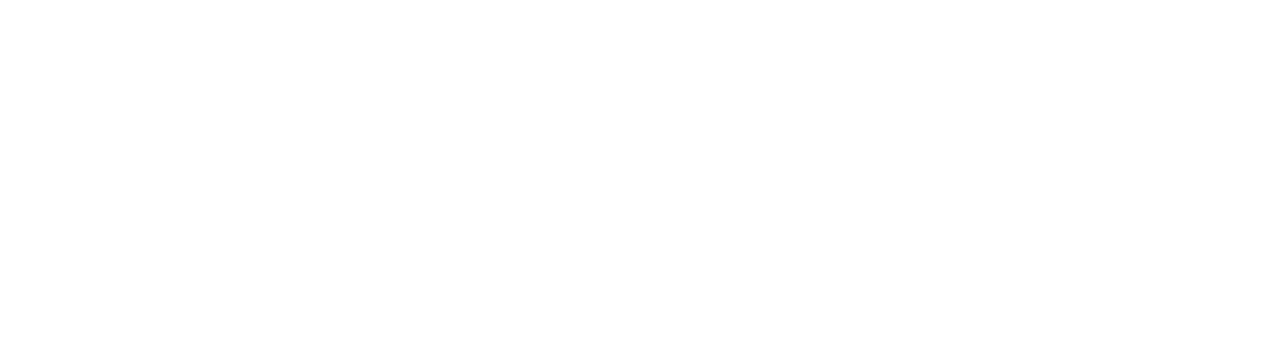
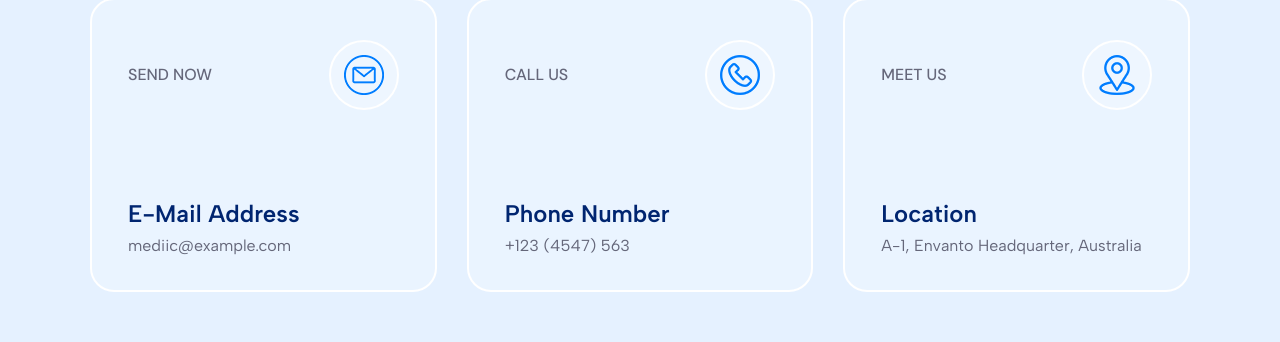
Before and after one commit to jisan5620jk/mediic, a React (Vite) app: page /contact in a window 1280 px wide. Before the commit this address had no page. Shown: the part 1628-1970 px from the top of the page. Before the commit the page ends 800 px from the top, so only its background shows below. Built offline with nearby package versions, Linux system fonts and the light colour scheme.

Commit message:
Add Contact Inner Page

```diff
--- a/src/Pages/InnerPage/ContactInner/ContactBox/ContactBox.jsx
+++ b/src/Pages/InnerPage/ContactInner/ContactBox/ContactBox.jsx
@@ -1,40 +1,44 @@
-import { FaPhoneAlt } from "react-icons/fa";
-import ContactBoxCard from "./ContactBoxCard";
-import { MdOutlineMail } from "react-icons/md";
-import { AiOutlineClockCircle } from "react-icons/ai";
+import ContactBoxCard from './ContactBoxCard';
+import contactBoxIcon from '/images/icon-message.png';
+import contactBoxIcon2 from '/images/icon-call.png';
+import contactBoxIcon3 from '/images/icon-location.png';
 
 const processData = [
   {
     id: 1,
-    contactBoxIcon: <FaPhoneAlt />,
-    contactBoxSubTitle: "Call Us Anytime",
-    contactBoxTitle: "+123 (4547) 563",
+    contactBoxIcon: contactBoxIcon,
+    contactBoxSubTitle: 'Send Now',
+    contactBoxTitle: 'E-Mail Address',
+    contactBoxDesc: 'mediic@example.com',
   },
   {
     id: 2,
-    contactBoxIcon: <MdOutlineMail />,
-    contactBoxSubTitle: "Send E-Mail",
-    contactBoxTitle: "info@gmail.com",
+    contactBoxIcon: contactBoxIcon2,
+    contactBoxSubTitle: 'Call us',
+    contactBoxTitle: 'Phone Number',
+    contactBoxDesc: '+123 (4547) 563',
   },
   {
     id: 3,
-    contactBoxIcon: <AiOutlineClockCircle />,
-    contactBoxSubTitle: "Opening Hours",
-    contactBoxTitle: "Fri - Mon (9.00 - 5.00)",
+    contactBoxIcon: contactBoxIcon3,
+    contactBoxSubTitle: 'Meet Us',
+    contactBoxTitle: 'Location',
+    contactBoxDesc: 'A-1, Envanto Headquarter, Australia',
   },
 ];
 
 const ContactBox = () => {
   return (
-    <section className="py-28 relative bg-[url(/images/about-bg.jpg)] z-10 ">
-      <div className="Container">
-          <div className="grid grid-cols-1 md:grid-cols-2 lg:grid-cols-3 gap-x-7 gap-y-10">
+    <section className='py-28 relative bg-BodyBg-0 z-10 '>
+      <div className='Container'>
+        <div className='grid grid-cols-1 md:grid-cols-2 lg:grid-cols-3 gap-[30px]'>
           {processData.map(
             ({
               id,
               contactBoxIcon,
               contactBoxSubTitle,
               contactBoxTitle,
+              contactBoxDesc,
             }) => {
               return (
                 <div key={id}>
@@ -42,6 +46,7 @@
                     contactBoxIcon={contactBoxIcon}
                     contactBoxSubTitle={contactBoxSubTitle}
                     contactBoxTitle={contactBoxTitle}
+                    contactBoxDesc={contactBoxDesc}
                   />
                 </div>
               );
--- a/src/Pages/InnerPage/ContactInner/ContactBox/ContactBoxCard.jsx
+++ b/src/Pages/InnerPage/ContactInner/ContactBox/ContactBoxCard.jsx
@@ -3,20 +3,25 @@
   contactBoxIcon,
   contactBoxTitle,
   contactBoxSubTitle,
+  contactBoxDesc,
 }) => {
   return (
-    <div className="group px-[30px] py-6 rounded-md flex items-center gap-5 border border-PrimaryColor-0 bg-white relative z-10 before:absolute before:top-0 before:right-0 before:-z-10 before:w-0 before:h-full before:bg-PrimaryColor-0 before:transition-all before:duration-500 hover:before:w-full hover:before:left-0">
-      <div className="size-[64px] rounded-full border-2 border-PrimaryColor-0 flex justify-center items-center text-PrimaryColor-0 text-3xl transition-all duration-500 group-hover:text-white group-hover:border-white">
-        {contactBoxIcon}
+    <div className='group px-9 pt-10 pb-8 rounded-3xl border-2 border-white bg-white hover:border-PrimaryColor-0 transition-all duration-500 bg-opacity-20 relative z-10'>
+      <div className='flex items-center justify-between pb-20'>
+        <h6 className="font-DMSans font-medium text-TextColor2-0 uppercase">{contactBoxSubTitle}</h6>
+        <div className='size-[70px] rounded-full border-2 border-white bg-white bg-opacity-20 flex justify-center items-center'>
+          <img
+            src={contactBoxIcon}
+            draggable='false'
+          />
+        </div>
       </div>
-      <div className="flex-1">
-        <h5 className="font-AlbertSans font-semibold text-xl text-HeadingColor-0 transition-all duration-500 group-hover:text-white mb-2">
-          {contactBoxSubTitle}
-        </h5>
-        <p className="font-AlbertSans text-PrimaryColor-0 font-semibold text-2xl transition-all duration-500 group-hover:text-white">
-          {contactBoxTitle}
-        </p>
-      </div>
+      <h5 className='font-AlbertSans font-semibold text-2xl text-HeadingColor-0 mb-1 pt-2'>
+        {contactBoxTitle}
+      </h5>
+      <p className='font-AlbertSans text-TextColor2-0'>
+        {contactBoxDesc}
+      </p>
     </div>
   );
 };
--- a/src/Pages/InnerPage/ContactInner/ContactInner.jsx
+++ b/src/Pages/InnerPage/ContactInner/ContactInner.jsx
@@ -2,7 +2,8 @@
 import BreadCrumb from "../../../Shared/BreadCrumb/BreadCrumb";
 import ContactBox from "./ContactBox/ContactBox";
 import Map from "./Map";
-import ContactForm from "./ContactForm";
+import Appoinment from "../../../Component1/Appoinment/Appionment";
+import Subscribe from "../../../Component1/Subscribe/Subscribe";
 
 const ContactInner = () => {
   return (
@@ -12,9 +13,10 @@
         breadCrumbIcon={<FaArrowRightLong />}
         breadCrumbLink={"Contact Us"}
       />
+      <Appoinment />
       <ContactBox />
-      <ContactForm />
       <Map />
+      <Subscribe />
     </>
   );
 };
--- a/src/Pages/InnerPage/ContactInner/Map.jsx
+++ b/src/Pages/InnerPage/ContactInner/Map.jsx
@@ -1,16 +1,18 @@
 const Map = () => {
   return (
-    <section>
-          <div className="relative">
-            <iframe
-              src="https://www.google.com/maps/embed?pb=!1m18!1m12!1m3!1d867283.0267128727!2d34.232606549050644!3d31.8841932044305!2m3!1f0!2f0!3f0!3m2!1i1024!2i768!4f13.1!3m3!1m2!1s0x151cf2d28866bdd9%3A0xee17a001d166f686!2sPalestine!5e0!3m2!1sen!2sbd!4v1715597594739!5m2!1sen!2sbd"
-              width="100%"
-              height="552"
-              allowFullScreen=""
-              loading="lazy"
-              referrerPolicy="no-referrer-when-downgrade"
-              className="rounded-lg w-full"
-            ></iframe>
+    <section className="bg-BodyBg-0 pb-[120px]">
+      <div className='Container'>
+        <div className='relative'>
+          <iframe
+            src='https://www.google.com/maps/embed?pb=!1m18!1m12!1m3!1d867283.0267128727!2d34.232606549050644!3d31.8841932044305!2m3!1f0!2f0!3f0!3m2!1i1024!2i768!4f13.1!3m3!1m2!1s0x151cf2d28866bdd9%3A0xee17a001d166f686!2sPalestine!5e0!3m2!1sen!2sbd!4v1715597594739!5m2!1sen!2sbd'
+            width='100%'
+            height='500'
+            allowFullScreen=''
+            loading='lazy'
+            referrerPolicy='no-referrer-when-downgrade'
+            className='rounded-3xl w-full border-2 border-white'
+          ></iframe>
+        </div>
       </div>
     </section>
   );
--- a/src/Router/Router.jsx
+++ b/src/Router/Router.jsx
@@ -16,6 +16,7 @@
 import ServiceDetails4 from '../Pages/InnerPage/ServiceDetails/ServiceDetails4';
 import ServiceDetails5 from '../Pages/InnerPage/ServiceDetails/ServiceDetails5';
 import BlogGrid from '../Pages/InnerPage/BlogGrid/BlogGrid';
+import ContactInner from '../Pages/InnerPage/ContactInner/ContactInner';
 
 const router = createBrowserRouter([
   {
@@ -67,6 +68,10 @@
         path: '/blog_details',
         element: <BlogDetails />,
       },
+      {
+        path: '/contact',
+        element: <ContactInner />,
+      },
     ],
   },
   {
--- a/src/Shared/Navbar/Navbar.jsx
+++ b/src/Shared/Navbar/Navbar.jsx
@@ -400,7 +400,7 @@
                       </ul>
                     </li>
                     <li>
-                      <Link to={'/'}>Contact</Link>
+                      <Link to={'/contact'}>Contact</Link>
                     </li>
                   </ul>
                 </nav>
```
Also changed, not shown: src/Pages/InnerPage/ContactInner/ContactForm.jsx (deleted, +0 -119 lines). Lines whose indentation alone changed are shown as unchanged.
